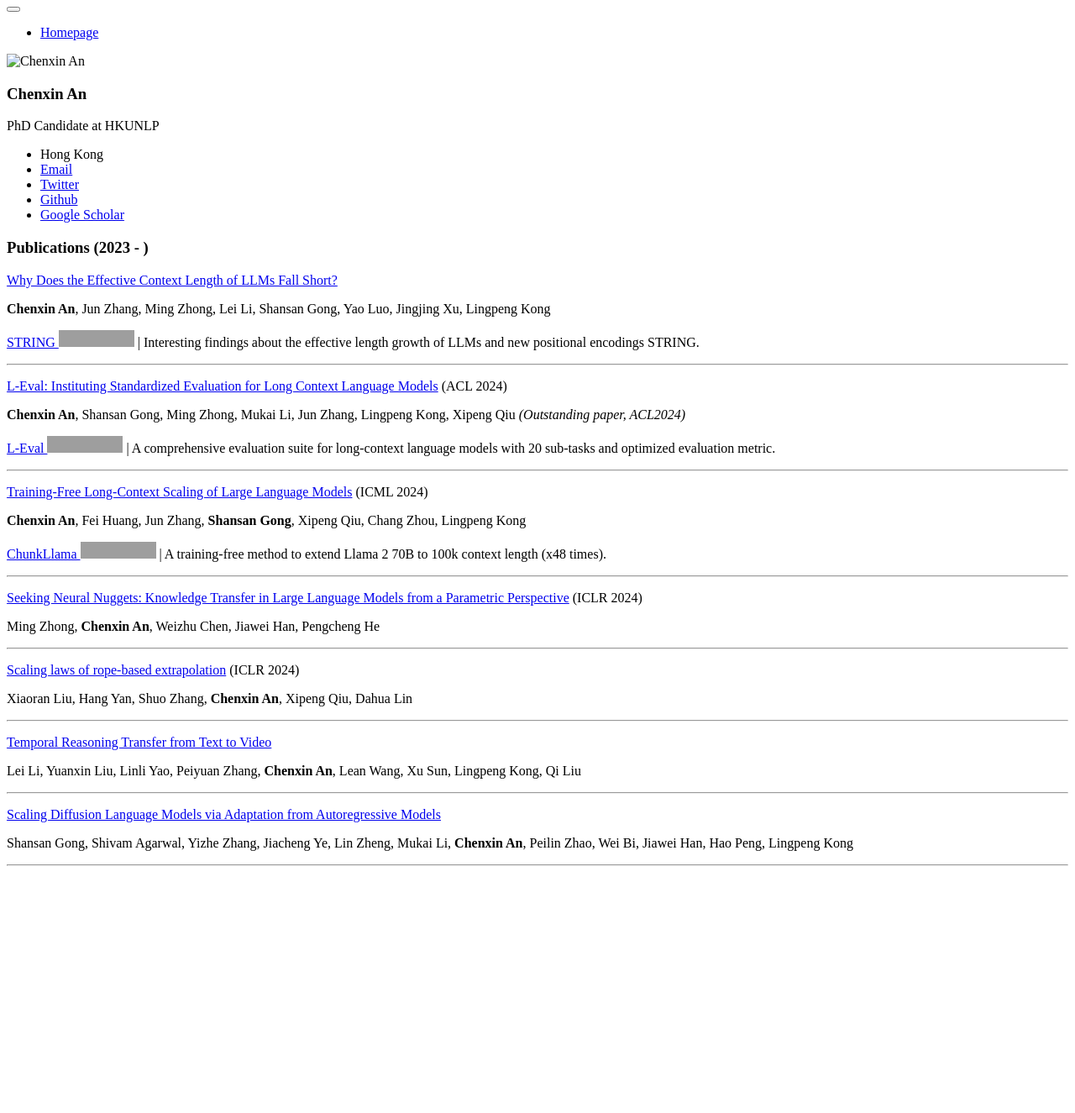
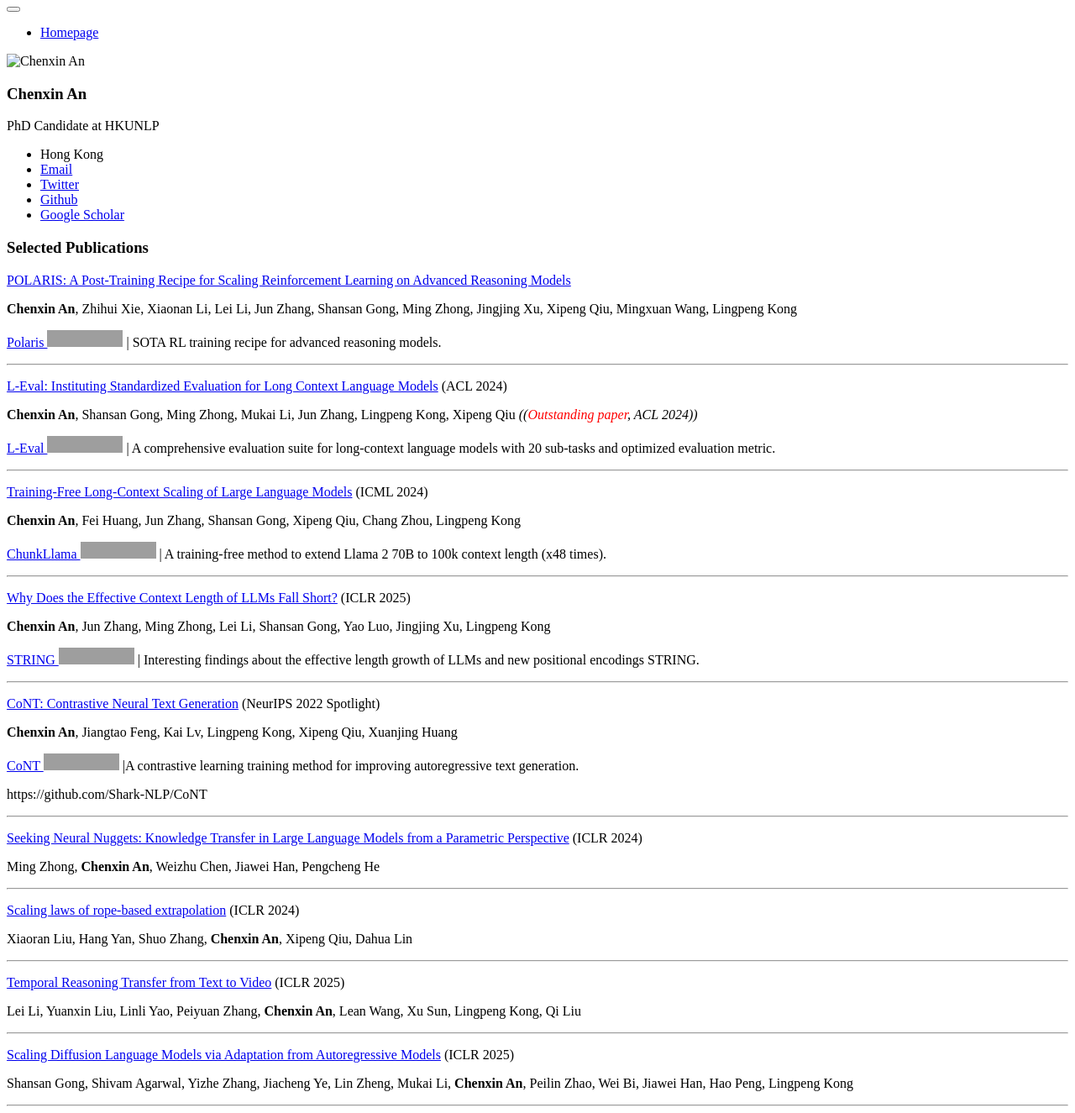
Before and after one commit to ChenxinAn-fdu/ChenxinAn-fdu.github.io, a Jekyll site: the page built from _pages/includes/pubs.md, in a window 1280 px wide. Shown: the whole page at 84% size. Built offline with Jekyll 4.4.1, drawn with Linux system fonts in a browser that asks for light colours; our own code applies the rules of GitHub Pages for plain Markdown files; before the commit the page ends 1039 px from its top, so only the background shows below that; grey boxes are pictures that could not be loaded.

Commit message:
Update pubs.md

```diff
--- a/_pages/includes/pubs.md
+++ b/_pages/includes/pubs.md
@@ -1,6 +1,31 @@
-#  Publications (2023 - )
+# Selected Publications
+[POLARIS: A Post-Training Recipe for Scaling Reinforcement Learning on Advanced Reasoning Models](https://www.notion.so/POLARIS-A-POst-training-recipe-for-scaling-reinforcement-Learning-on-Advanced-ReasonIng-modelS-1dfa954ff7c38094923ec7772bf447a1)
 
-[Why Does the Effective Context Length of LLMs Fall Short?](https://arxiv.org/abs/2410.18745)
+**Chenxin An**, Zhihui Xie, Xiaonan Li, Lei Li, Jun Zhang, Shansan Gong, Ming Zhong, Jingjing Xu, Xipeng Qiu, Mingxuan Wang, Lingpeng Kong
+
+[Polaris ![](https://img.shields.io/github/stars/ChenxinAn-fdu/POLARIS?style=social)](https://github.com/ChenxinAn-fdu/POLARIS) \| SOTA RL training recipe for advanced reasoning models.
+
+
+---
+
+[L-Eval: Instituting Standardized Evaluation for Long Context Language Models](https://arxiv.org/pdf/2307.11088.pdf) (ACL 2024)
+
+**Chenxin An**, Shansan Gong, Ming Zhong, Mukai Li, Jun Zhang, Lingpeng Kong, Xipeng Qiu *((<span style="color:red;">Outstanding paper</span>, ACL 2024))*
+
+[L-Eval ![](https://img.shields.io/github/stars/OpenLMLab/LEval?style=social)](https://github.com/OpenLMLab/LEval) \| A comprehensive evaluation suite for long-context language models with 20 sub-tasks and optimized evaluation metric.
+
+---
+
+
+[Training-Free Long-Context Scaling of Large Language Models](https://arxiv.org/pdf/2402.17463) (ICML 2024)
+
+**Chenxin An**, Fei Huang, Jun Zhang, Shansan Gong, Xipeng Qiu, Chang Zhou, Lingpeng Kong
+
+[ChunkLlama ![](https://img.shields.io/github/stars/HKUNLP/ChunkLlama?style=social)](https://github.com/HKUNLP/ChunkLlama) \| A training-free method to extend Llama 2 70B to 100k context length (x48 times).
+
+---
+
+[Why Does the Effective Context Length of LLMs Fall Short?](https://arxiv.org/abs/2410.18745) (ICLR 2025)
 
 **Chenxin An**, Jun Zhang, Ming Zhong, Lei Li, Shansan Gong, Yao Luo, Jingjing Xu, Lingpeng Kong
 
@@ -8,18 +33,14 @@
 
 ---
 
-[L-Eval: Instituting Standardized Evaluation for Long Context Language Models](https://arxiv.org/pdf/2307.11088.pdf) (ACL 2024)
+[CoNT: Contrastive Neural Text Generation](https://arxiv.org/abs/2205.14690) (NeurIPS 2022 Spotlight)
 
-**Chenxin An**, Shansan Gong, Ming Zhong, Mukai Li, Jun Zhang, Lingpeng Kong, Xipeng Qiu *(Outstanding paper, ACL2024)*
+**Chenxin An**, Jiangtao Feng, Kai Lv, Lingpeng Kong, Xipeng Qiu, Xuanjing Huang
 
-[L-Eval ![](https://img.shields.io/github/stars/OpenLMLab/LEval?style=social)](https://github.com/OpenLMLab/LEval) \| A comprehensive evaluation suite for long-context language models with 20 sub-tasks and optimized evaluation metric.
+[CoNT ![](https://img.shields.io/github/stars/Shark-NLP/CoNT?style=social)](https://github.com/Shark-NLP/CoNT) \|A contrastive learning training method for improving autoregressive text generation.
 
----
-[Training-Free Long-Context Scaling of Large Language Models](https://arxiv.org/pdf/2402.17463) (ICML 2024)
 
-**Chenxin An**, Fei Huang, Jun Zhang, **Shansan Gong**, Xipeng Qiu, Chang Zhou, Lingpeng Kong
-
-[ChunkLlama ![](https://img.shields.io/github/stars/HKUNLP/ChunkLlama?style=social)](https://github.com/HKUNLP/ChunkLlama) \| A training-free method to extend Llama 2 70B to 100k context length (x48 times).
+https://github.com/Shark-NLP/CoNT
 
 ---
 
@@ -34,13 +55,14 @@ Ming Zhong, **Chenxin An**, Weizhu Chen, Jiawei Han, Pengcheng He
 Xiaoran Liu, Hang Yan, Shuo Zhang, **Chenxin An**, Xipeng Qiu, Dahua Lin
 
 ---
-[Temporal Reasoning Transfer from Text to Video](https://arxiv.org/pdf/2410.06166.pdf)
+
+[Temporal Reasoning Transfer from Text to Video](https://arxiv.org/pdf/2410.06166.pdf) (ICLR 2025)
 
 Lei Li, Yuanxin Liu, Linli Yao, Peiyuan Zhang, **Chenxin An**, Lean Wang, Xu Sun, Lingpeng Kong, Qi Liu
 
 ---
 
-[Scaling Diffusion Language Models via Adaptation from Autoregressive Models](https://arxiv.org/pdf/2410.17891.pdf)
+[Scaling Diffusion Language Models via Adaptation from Autoregressive Models](https://arxiv.org/pdf/2410.17891.pdf) (ICLR 2025)
 
 Shansan Gong, Shivam Agarwal, Yizhe Zhang, Jiacheng Ye, Lin Zheng, Mukai Li, **Chenxin An**, Peilin Zhao, Wei Bi, Jiawei Han, Hao Peng, Lingpeng Kong
 
```
